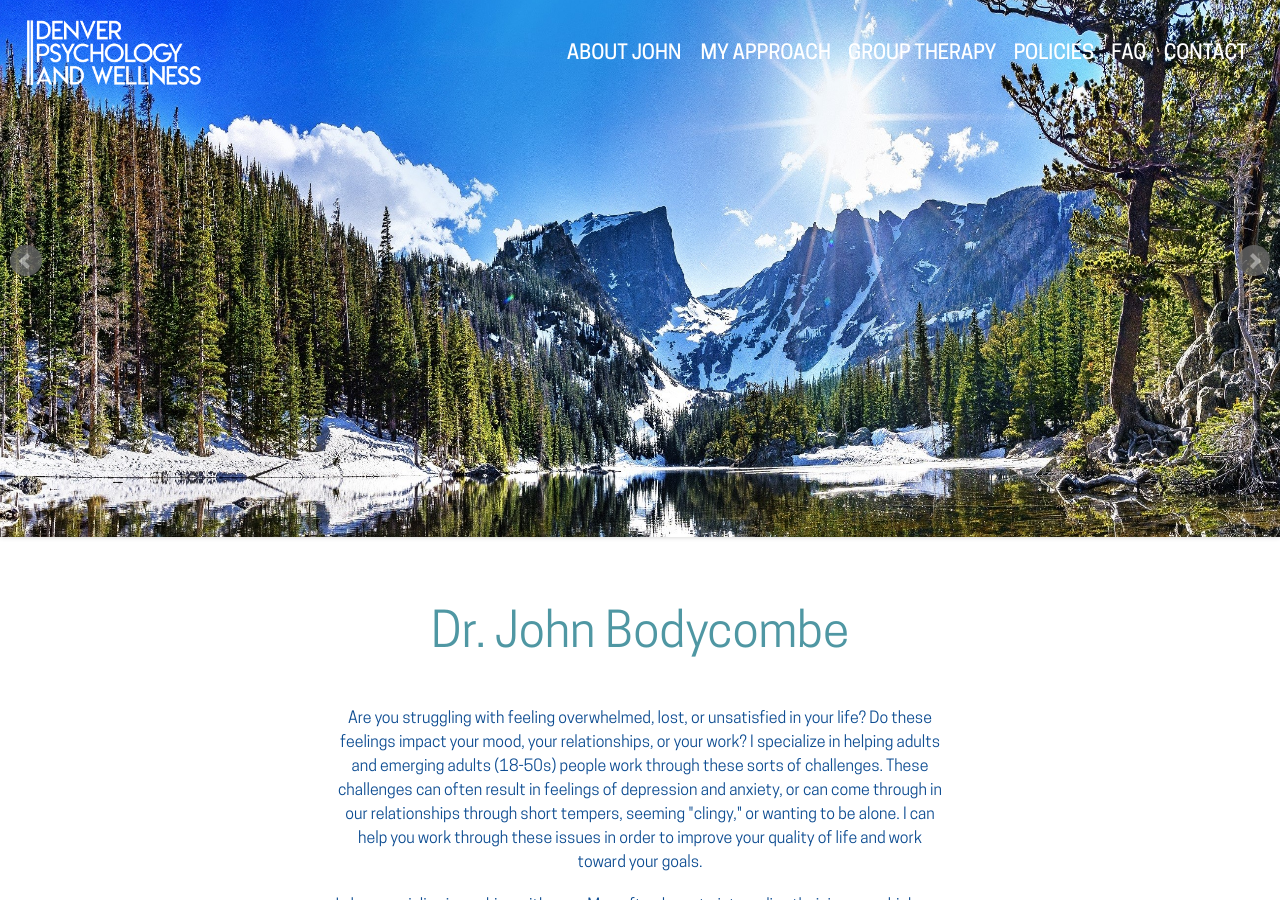
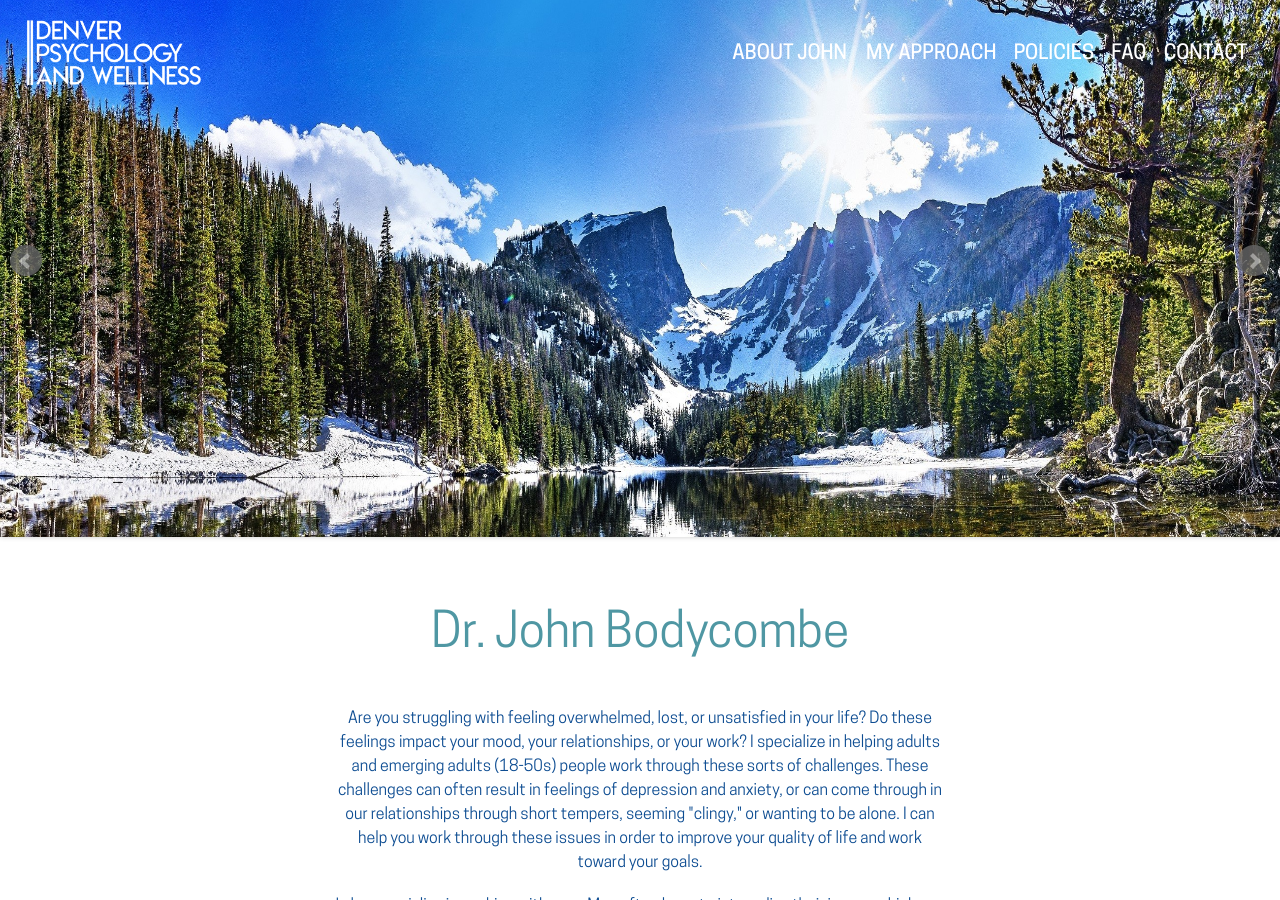
Before and after one commit to prodmage/denverpsychologyandwellness.com, a Jekyll site: the page built from index.html, in a window 1280 px wide and 900 px high. Built offline with Jekyll 4.4.1, drawn with Linux system fonts in a browser that asks for light colours; nearby versions of some CDN libraries.

Commit message:
Update navigation.html
getting rid of group (since there is no group for now).  Keeping the folder in case I start a group.

```diff
--- a/_includes/navigation.html
+++ b/_includes/navigation.html
@@ -6,10 +6,7 @@
     <li>
       <a href="{{site.base_url }}/my-approach">My Approach</a>
     </li>
-	 <li>
-      <a href="{{site.base_url }}/group-therapy">Group Therapy</a>
-    </li>
-        <li>
+	<li>
       <a href="{{site.base_url }}/policies">Policies</a>
     </li>
     <li>
```
